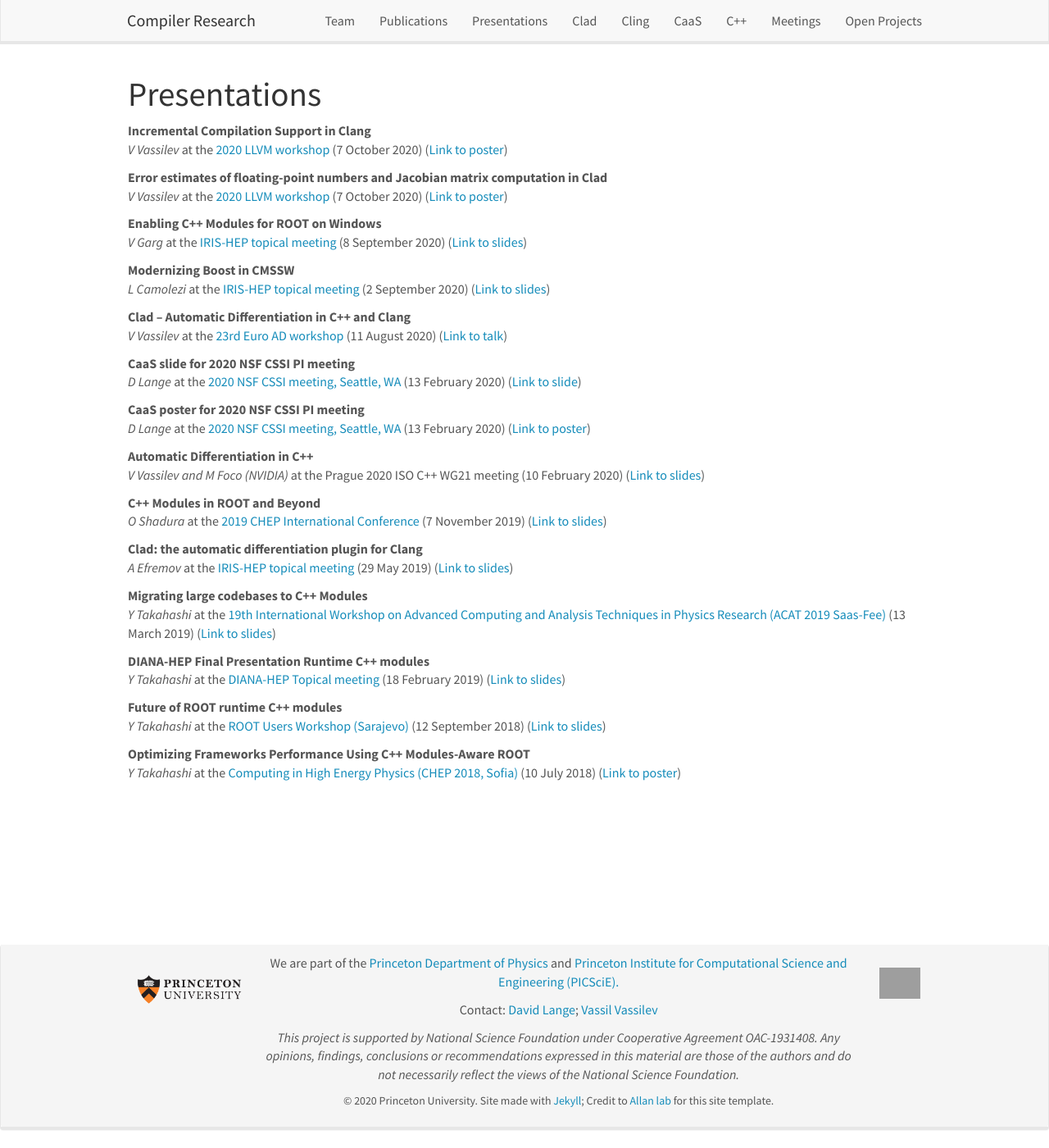
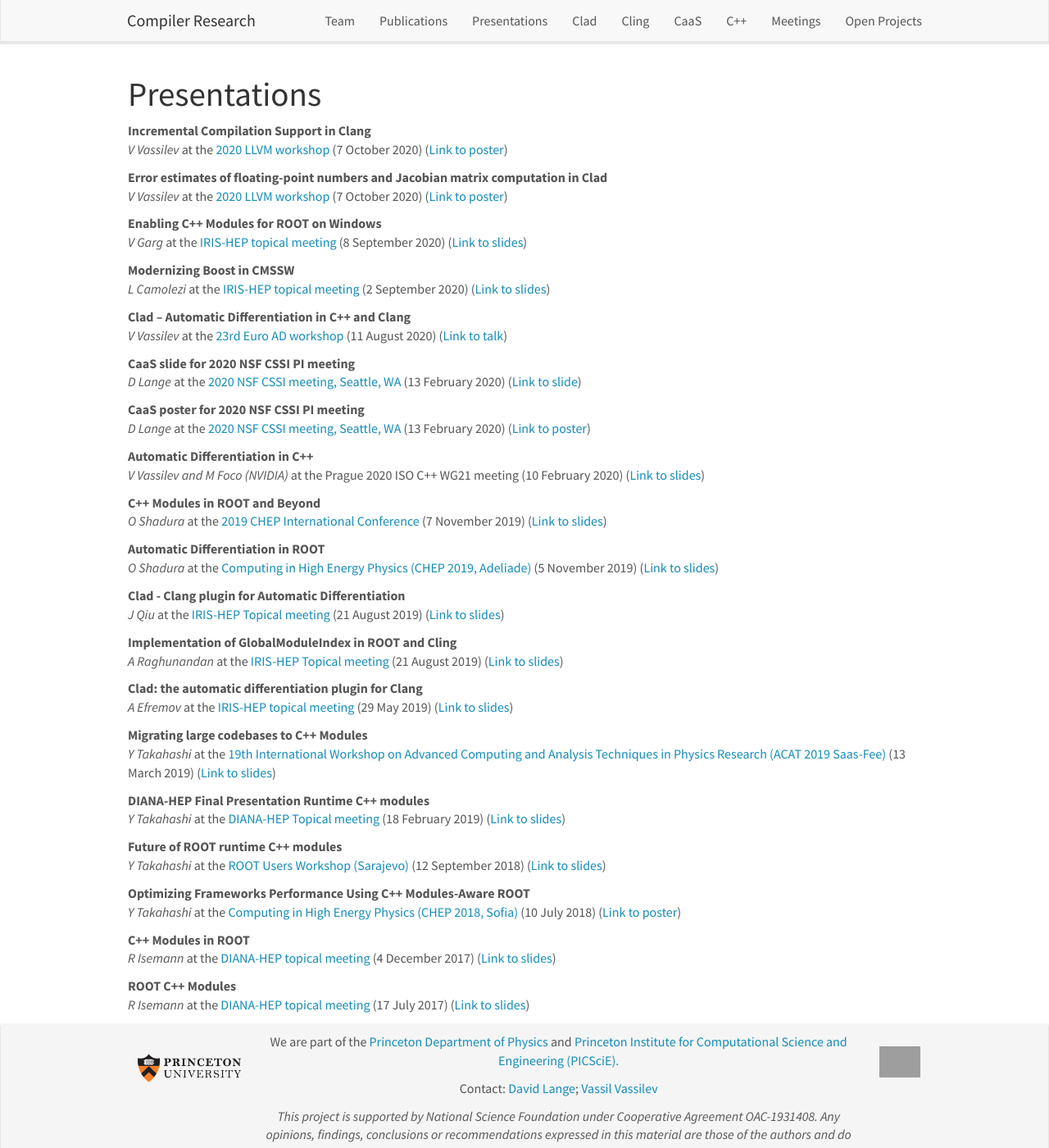
Before and after one commit to vgvassilev/clad, a Jekyll site: the page built from _pages/presentations.md, in a window 1280 px wide and 1400 px high. Shown: the whole window at 82% size. Built offline with Jekyll 4.4.1, drawn with Linux system fonts in a browser that asks for light colours; nearby versions of some CDN libraries; grey boxes are pictures that could not be loaded.

Commit message:
more presentations

```diff
--- a/_data/preslist.yml
+++ b/_data/preslist.yml
@@ -125,3 +125,48 @@
   link:
     url: "https://indico.cern.ch/event/798499/contributions/3318311/attachments/1797966/2931691/DIANA_Yuka_final.pdf"
     display: Link to slides
+
+- title: "Implementation of GlobalModuleIndex in ROOT and Cling"
+  description:
+  location: "[IRIS-HEP Topical meeting](https://indico.cern.ch/event/840376)"
+  speaker: A Raghunandan
+  date: 2019-08-21
+  link:
+    url: "https://indico.cern.ch/event/840376/contributions/3525646/attachments/1895398/3127159/GSoC_Presentation__GMI.pdf"
+    display: Link to slides
+
+- title: "Clad - Clang plugin for Automatic Differentiation"
+  description:
+  location: "[IRIS-HEP Topical meeting](https://indico.cern.ch/event/840376)"
+  speaker: J Qiu
+  date: 2019-08-21
+  link:
+    url: https://indico.cern.ch/event/840376/contributions/3527105/attachments/1895396/3126873/Clad_-_Clang_plugin_for_Automatic_Differentiation_1.pdf
+    display: Link to slides
+
+- title: "Automatic Differentiation in ROOT"
+  description:
+  location: "[Computing in High Energy Physics (CHEP 2019, Adeliade)](http://chep2019.org)"
+  date: 2019-11-05
+  speaker: O Shadura
+  link:
+    url: https://indico.cern.ch/event/773049/contributions/3474747/attachments/1935465/3212004/Automatic_Differentiation_in_ROOT3.pdf
+    display: Link to slides
+
+- title: "C++ Modules in ROOT"
+  description:
+  location: "[DIANA-HEP topical meeting](https://indico.cern.ch/event/682267/)"
+  date: 2017-12-04
+  speaker: R Isemann
+  link:
+    url: https://indico.cern.ch/event/682267/contributions/2795954/attachments/1569847/2475832/Runtime_C_Modules_presentation.pdf
+    display: Link to slides
+
+- title: "ROOT C++ Modules"
+  description:
+  location: "[DIANA-HEP topical meeting](https://indico.cern.ch/event/643728/)"
+  date: 2017-07-17
+  speaker: R Isemann
+  link:
+    url: https://indico.cern.ch/event/643728/contributions/2612822/attachments/1494074/2323893/ROOTs_C_modules_status_report.pdf
+    display: Link to slides
```
